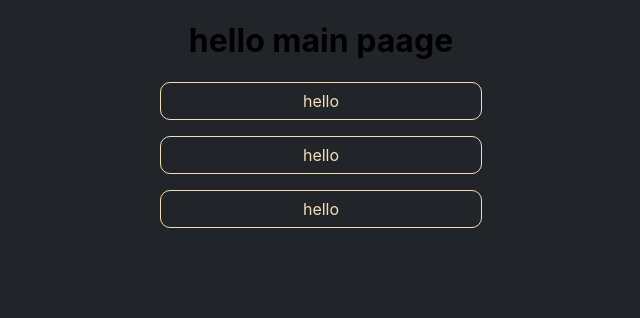
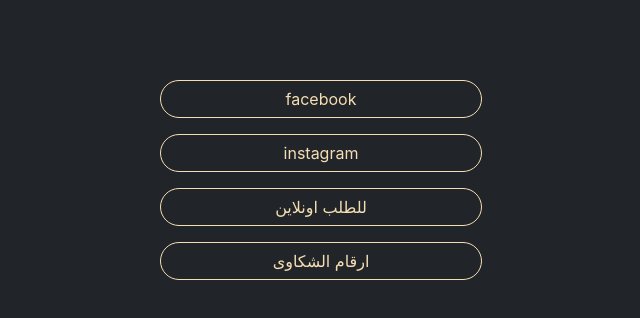
Before and after one commit to Alzubair98/show-page, a React (Create React App) app: page / in a window 1280 px wide. Shown: the top 318 px of the page, without its empty margins (319-959 px from the left). Built offline with nearby package versions, Linux system fonts and the light colour scheme.

Commit message:
add whats up numbers

```diff
--- a/src/component/MainPage.css
+++ b/src/component/MainPage.css
@@ -1,4 +1,5 @@
 .m-midde-container{
+    margin-top: 5rem;
     display: flex;
     flex-direction: column;
     justify-content: center;
@@ -7,9 +8,10 @@
 }
 
 .item{
+
     border: 1px solid wheat;
     color: wheat;
-    border-radius: 10px;
+    border-radius: 20px;
     width: 19rem;
     padding: 0.5rem;
     text-decoration: none;
--- a/src/component/MainPage.js
+++ b/src/component/MainPage.js
@@ -4,11 +4,27 @@
 const MainPage = () => {
   return (
     <div className="m-top-container">
-      <h1>hello main paage</h1>
       <div className="m-midde-container">
-        <a className="item"> hello</a>
-        <a className="item"> hello</a>
-        <a className="item"> hello</a>
+        <a
+          href="https://www.facebook.com/durrafashion1/?mibextid=ZbWKwL"
+          className="item"
+        >
+          facebook
+        </a>
+        <a
+          href="https://instagram.com/durrafashion1?igshid=YmMyMTA2M2Y="
+          className="item"
+        >
+          {" "}
+          instagram
+        </a>
+        <a href="https://wa.me/+9647706669988" className="item">
+          {" "}
+          للطلب اونلاين
+        </a>
+        <a href="https://wa.me/07727106456" className="item">
+          ارقام الشكاوى
+        </a>
       </div>
     </div>
   );
```
